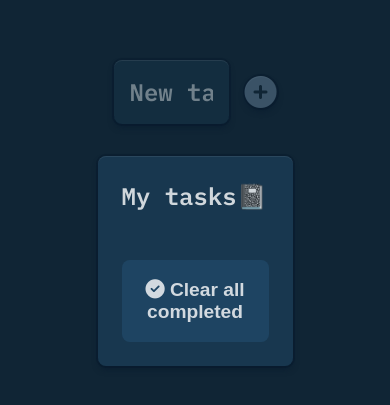
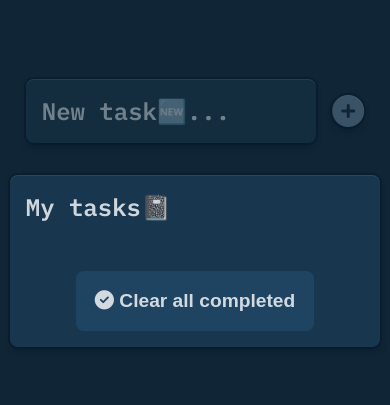
Before and after one commit to kaizipaul/to-do-list, a website built with webpack: page src/index.html in a window 390 px wide. Shown: the part 217-622 px from the top of the page. Built offline with nearby package versions, Linux system fonts and the light colour scheme.

Commit message:
optimize for mobile

```diff
--- a/src/style.css
+++ b/src/style.css
@@ -213,3 +213,17 @@ input[type="checkbox"] {
   border: none;
   accent-color: #e8ecf0;
 }
+
+@media only screen and (max-width: 480px) {
+  .main-section {
+    width: 95%;
+  }
+
+  .list-item {
+    padding: 1rem;
+  }
+
+  .my-tasks {
+    padding: 1rem;
+  }
+}
```
Also changed, not shown: dist/main.js.
